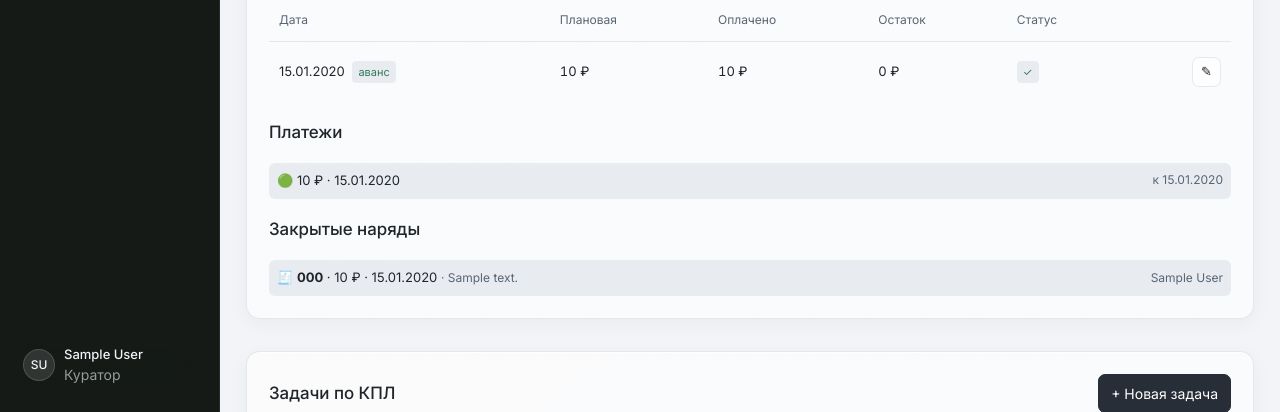
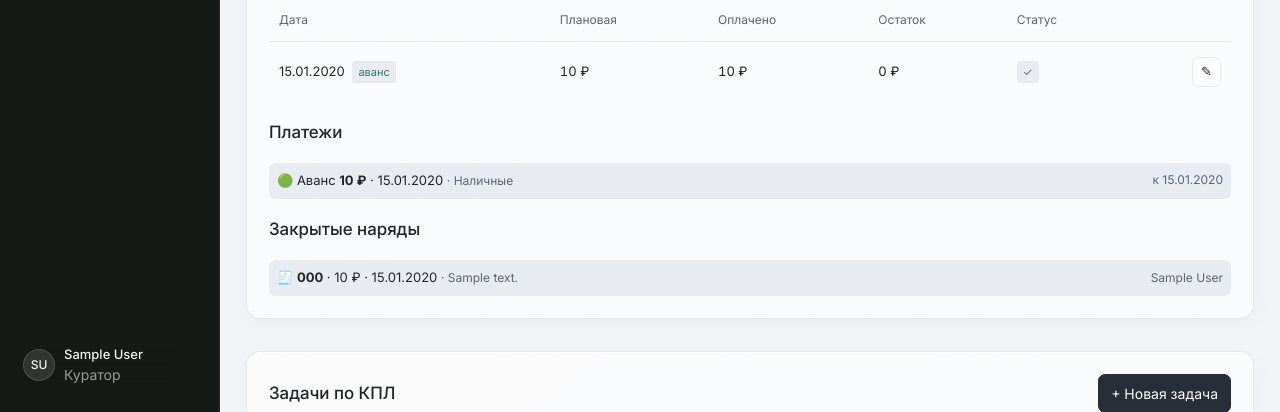
Before and after one commit to EscapingKotaro/CleanTeeth, a Django app: page /cases/1/ in a window 1280 px wide. Shown: the part 2188-2600 px from the top of the page. Run offline with Django 5.2, Linux system fonts and the light colour scheme; a user stored in the database is signed in; tables that the repository leaves empty hold one stand-in row (values such as "Sample post").

Commit message:
Update case_detail.html

```diff
--- a/templates/crm/case_detail.html
+++ b/templates/crm/case_detail.html
@@ -417,7 +417,9 @@
                     {% for p in case.plan.payments.all|slice:":5" %}
                     <div style="display:flex;justify-content:space-between;padding:8px;background:var(--dg-soft);border-radius:6px;font-size:13px;">
                         <span>
-                            {% if p.is_advance %}🟢{% else %}💳{% endif %} {{ p.amount|floatformat:0 }} ₽ · {{ p.payment_date|date:"d.m.Y" }}
+                            {% if p.is_advance %}🟢 Аванс{% else %}💳{% endif %}
+                            <b>{{ p.amount|floatformat:0 }} ₽</b> · {{ p.payment_date|date:"d.m.Y" }}
+                            <span class="dg-muted">· {{ p.get_payment_category_display }}</span>
                         </span>
                         {% if p.schedule_item %}<span class="dg-muted">к {{ p.schedule_item.due_date|date:"d.m.Y" }}</span>{% endif %}
                     </div>
```
